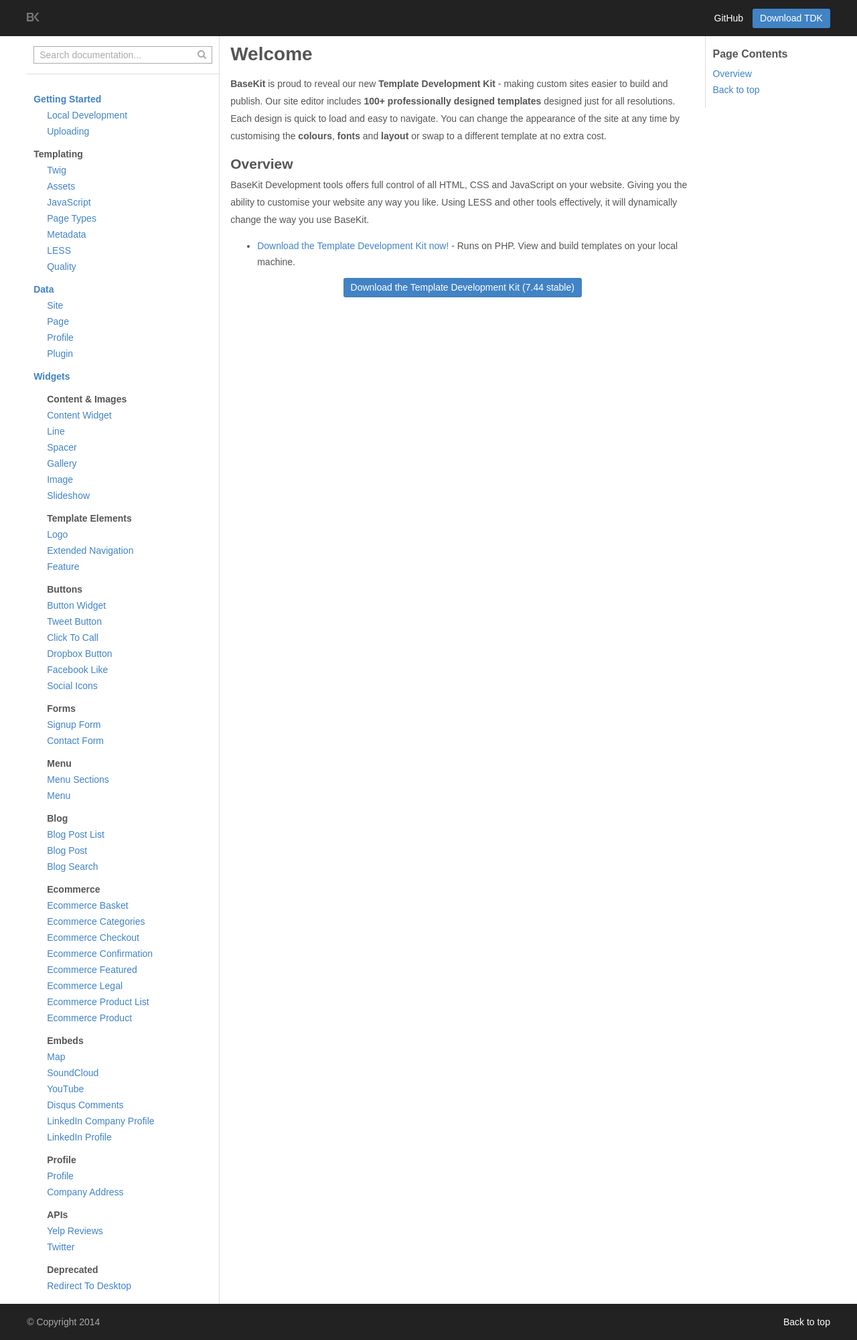
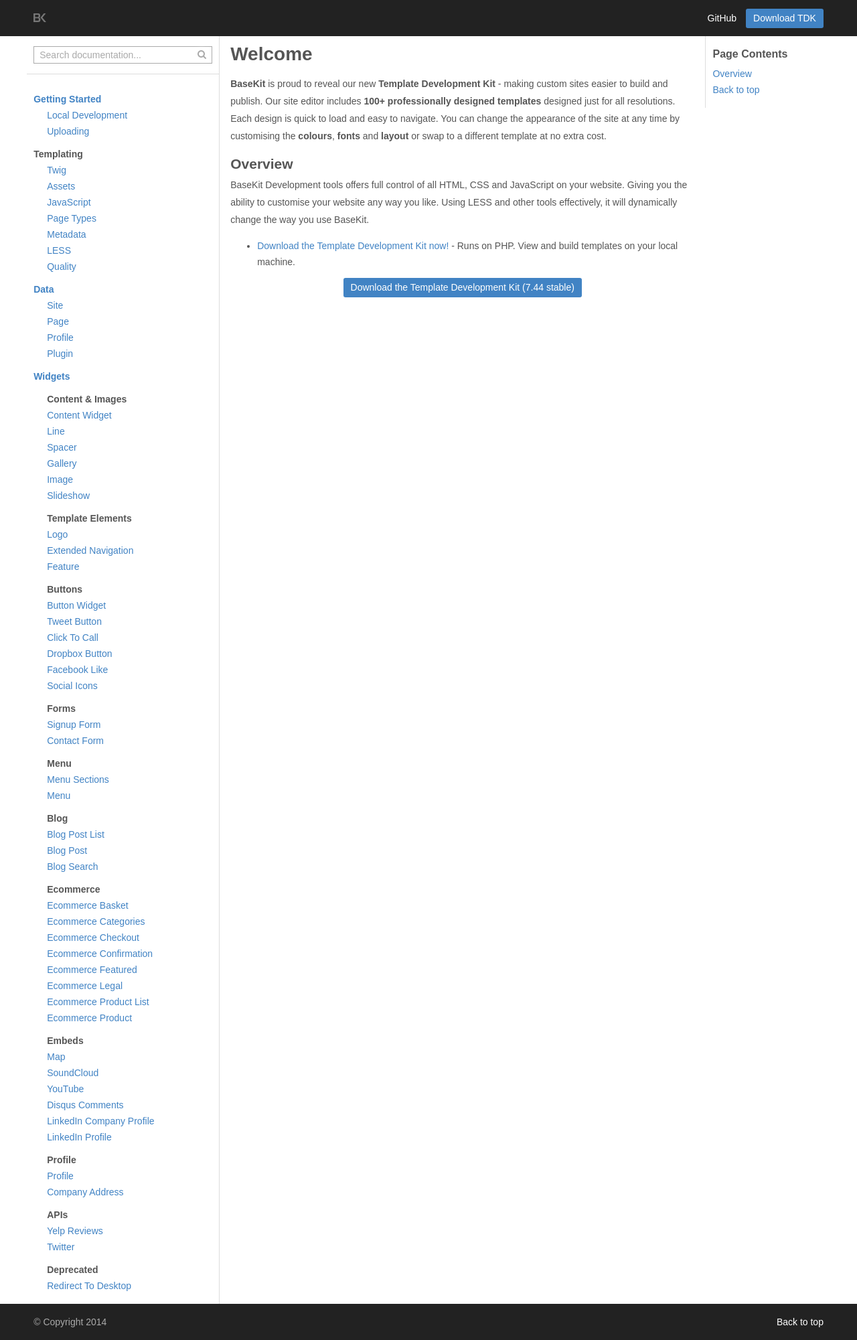
Before and after one commit to rusic/documentation, a Jekyll site: the page built from index.md, in a window 1280 px wide. Shown: the whole page at 67% size. Built offline with Jekyll 4.4.1, drawn with Linux system fonts in a browser that asks for light colours.

Commit message:
Improves spacing on tablet and mobile, header and footer elements no longer touch window edge

```diff
--- a/_includes/footer.html
+++ b/_includes/footer.html
@@ -6,7 +6,11 @@
 
 			<div class="span-3  span--half">
 
-				<p class="copyright">&copy; Copyright {{ site.time | date: '%Y' }}</p>
+				<div class="copyright">
+
+					<p>&copy; Copyright {{ site.time | date: '%Y' }}</p>
+
+				</div>
 
 			</div>
 
--- a/_sass/_main.scss
+++ b/_sass/_main.scss
@@ -32,7 +32,7 @@ body {
 }
 	// BK logo
 	.logo {
-		margin-top: 15px;
+		margin: 16px 10px 0;
 		display: inline-block;
 	}
 
@@ -156,6 +156,7 @@ body {
 	.nav--footer {
 		text-align: right;
 		color: $light-text;
+		margin: 0 10px;
 		a {
 			color: $light-links;
 			margin-left: 10px;
@@ -195,6 +196,10 @@ body {
 // Footer
 .footer--main {
 	clear: both;
+}
+
+.copyright {
+	margin: 0 10px;
 }
 
 // Links
@@ -285,6 +290,14 @@ h3, legend {
 @media (min-width: 320px) and (max-width: 767px) {
 
 	// Header & footer
+	.nav--main,
+	.nav--footer,
+	.logo,
+	.copyright {
+		margin-left: 0;
+		margin-right: 0;
+	}
+
 	.span--half {
 		width: 50%;
 	}
```
